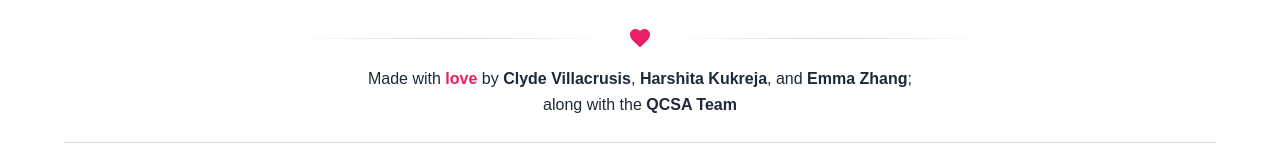
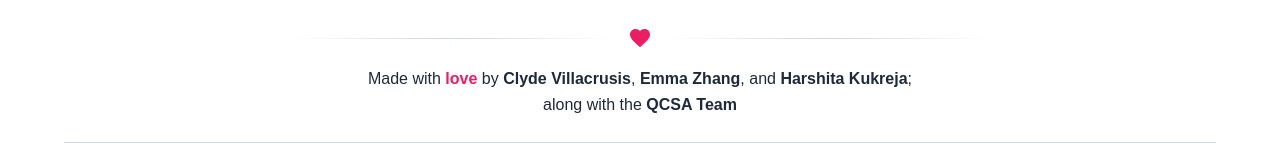
Before and after one commit to qcsa-at-ucla/qcsa, a Next.js app: page / in a window 1280 px wide. Shown: the part 3470-3630 px from the top of the page. Built offline with nearby package versions, Linux system fonts and the light colour scheme.

Commit message:
made footing fixes

```diff
--- a/src/app/Components/footer.tsx
+++ b/src/app/Components/footer.tsx
@@ -18,8 +18,8 @@ const Footer = () => {  return (
             <span className="font-semibold" style={{ color: '#E91E63' }}>love</span>{' '}
             by{' '}
             <span className="text-gray-800 font-semibold">Clyde Villacrusis</span>,{' '}
-            <span className="text-gray-800 font-semibold">Harshita Kukreja</span>, and{' '}
-            <span className="text-gray-800 font-semibold">Emma Zhang</span>;
+            <span className="text-gray-800 font-semibold">Emma Zhang</span>, and{' '}
+            <span className="text-gray-800 font-semibold">Harshita Kukreja</span>;
             <br className="hidden sm:block" />
             <span className="sm:inline block mt-1">
               along with the{' '}
```
